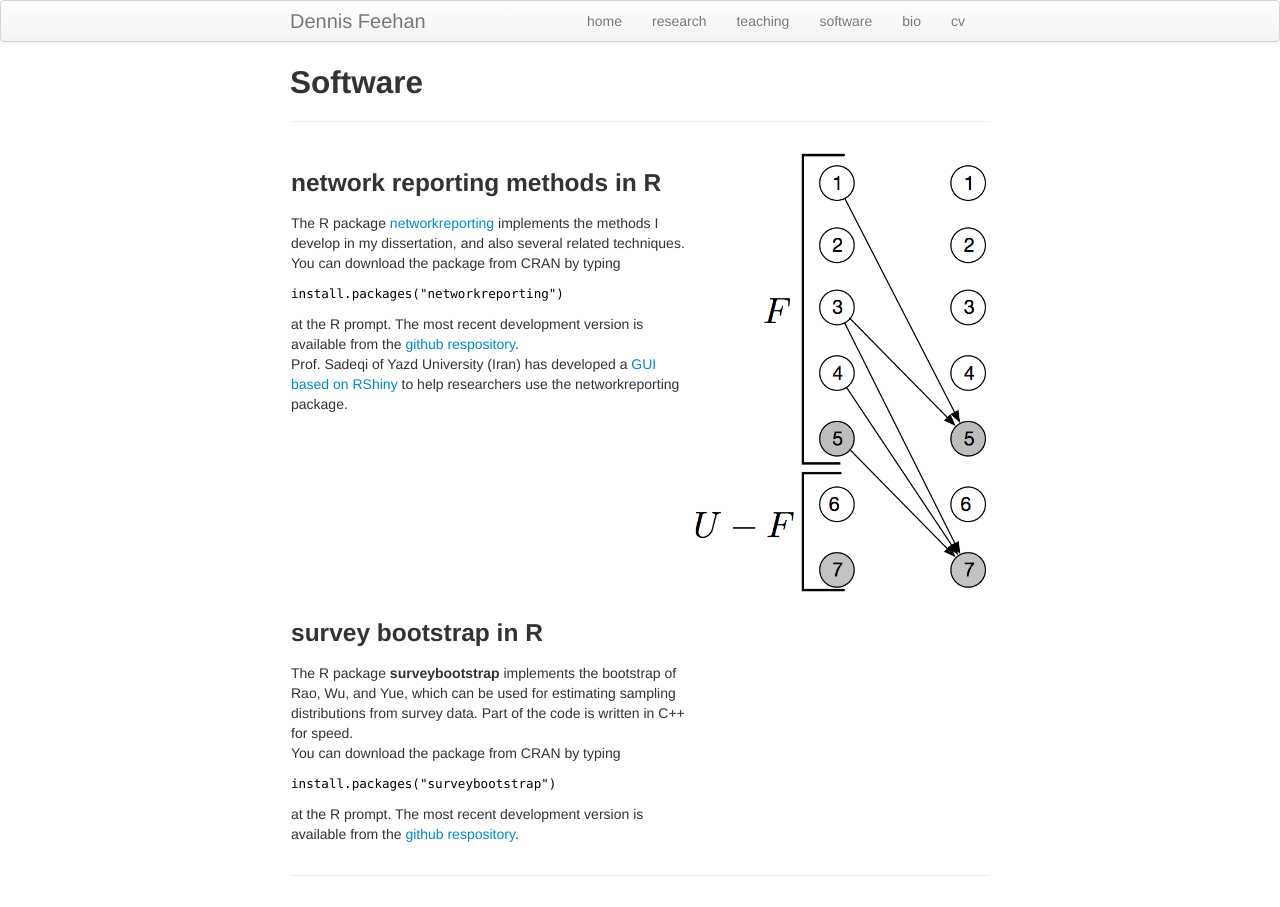
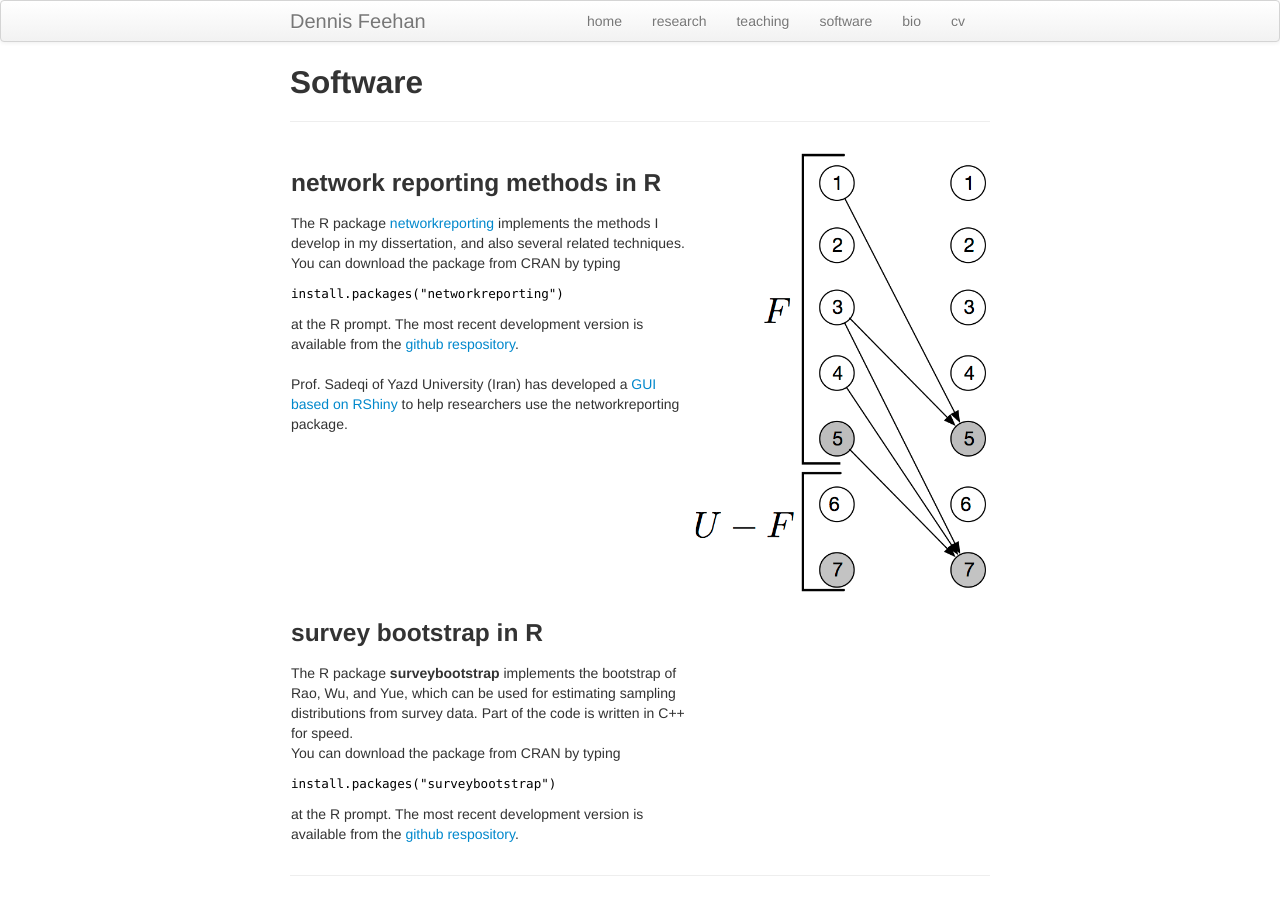
Before and after one commit to dfeehan/dfeehan.github.io, a Jekyll site: the page built from software.md, in a window 1280 px wide. Built offline with Jekyll 4.4.1, drawn with Linux system fonts in a browser that asks for light colours.

Commit message:
more gui linnk tweaking

```diff
--- a/software.md
+++ b/software.md
@@ -18,6 +18,7 @@ install.packages("networkreporting")
 </p>
 at the R prompt. The most recent development version is available from the
 <a href="https://github.com/dfeehan/networkreporting">github respository</a>.
+<BR><BR>
 <p>
 Prof. Sadeqi of Yazd University (Iran) has developed a
 <a href="https://sadeqi.shinyapps.io/networkreportingGUI/">GUI based on RShiny</a>
```
